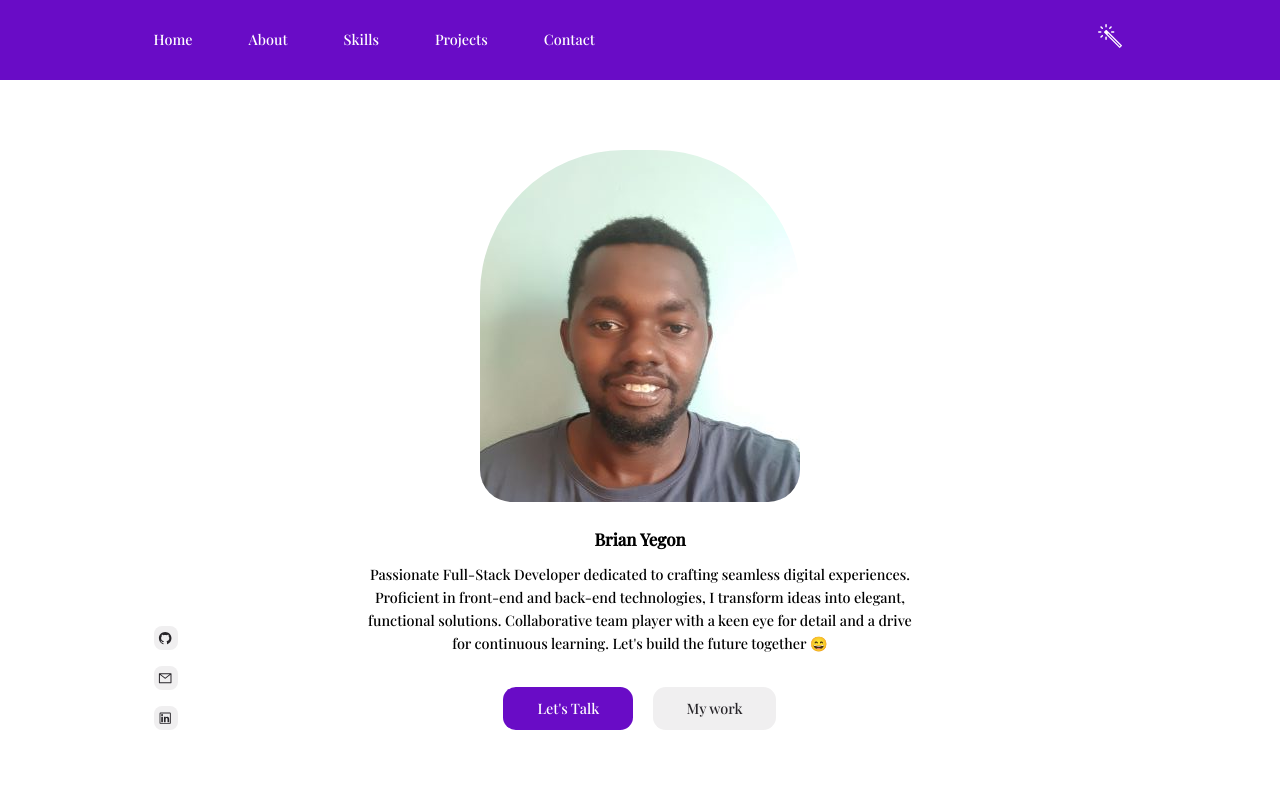
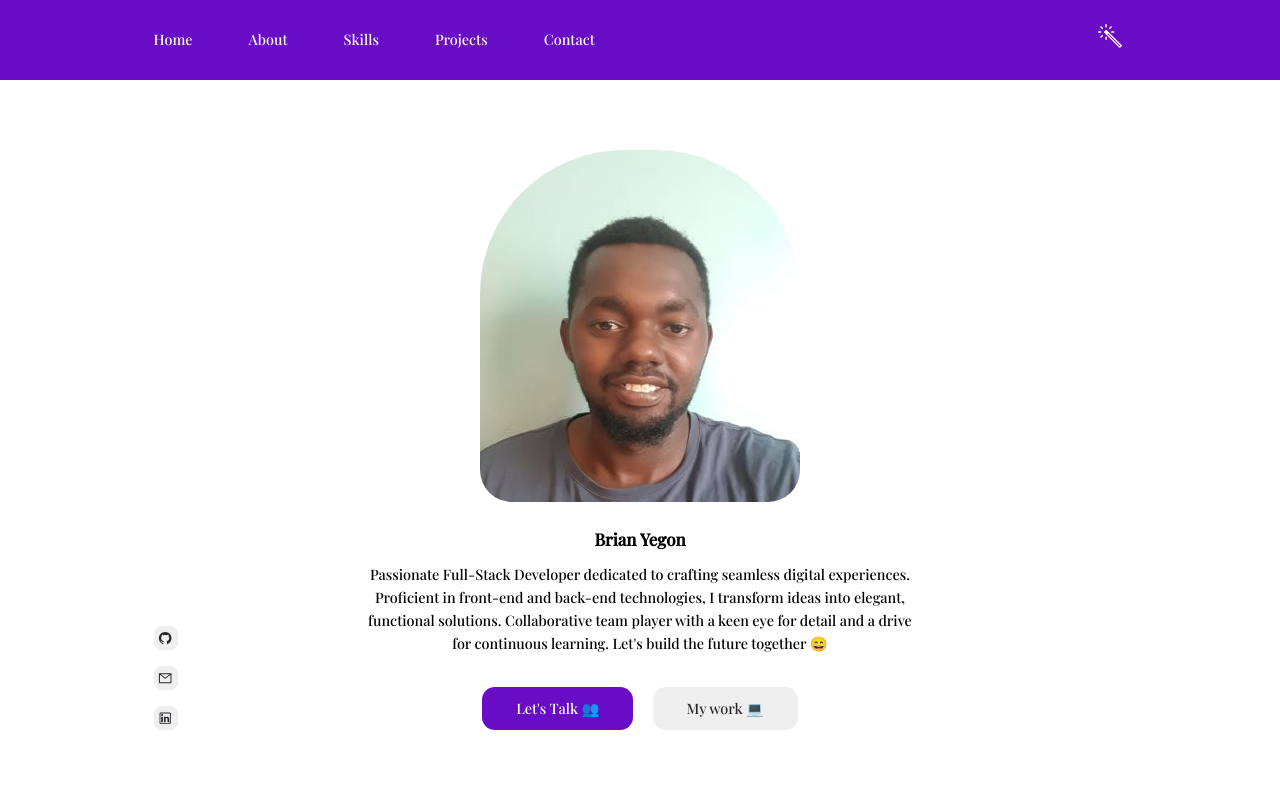
Before and after one commit to yegonkimutai/Personal-portfolio, a React (Create React App) app: page / in a window 1280 px wide. Shown: the top 800 px of the page. Built offline with nearby package versions, Linux system fonts and the light colour scheme.

Commit message:
:zap:Modify header component

```diff
--- a/src/sections/header/Header.jsx
+++ b/src/sections/header/Header.jsx
@@ -16,8 +16,8 @@ function Header() {
          Collaborative team player with a keen eye for detail and a drive for continuous learning. Let's build the future together 😄
         </p>
         <div className='header-cte'>
-          <a href='#contact' className='btn primary'>Let's Talk</a>
-          <a href='#project' className='btn light'>My work</a>
+          <a href='#contact' className='btn primary'>Let's Talk 👥</a>
+          <a href='#project' className='btn light'>My work 💻</a>
         </div>
         <div className="header-socials">
           {
```
